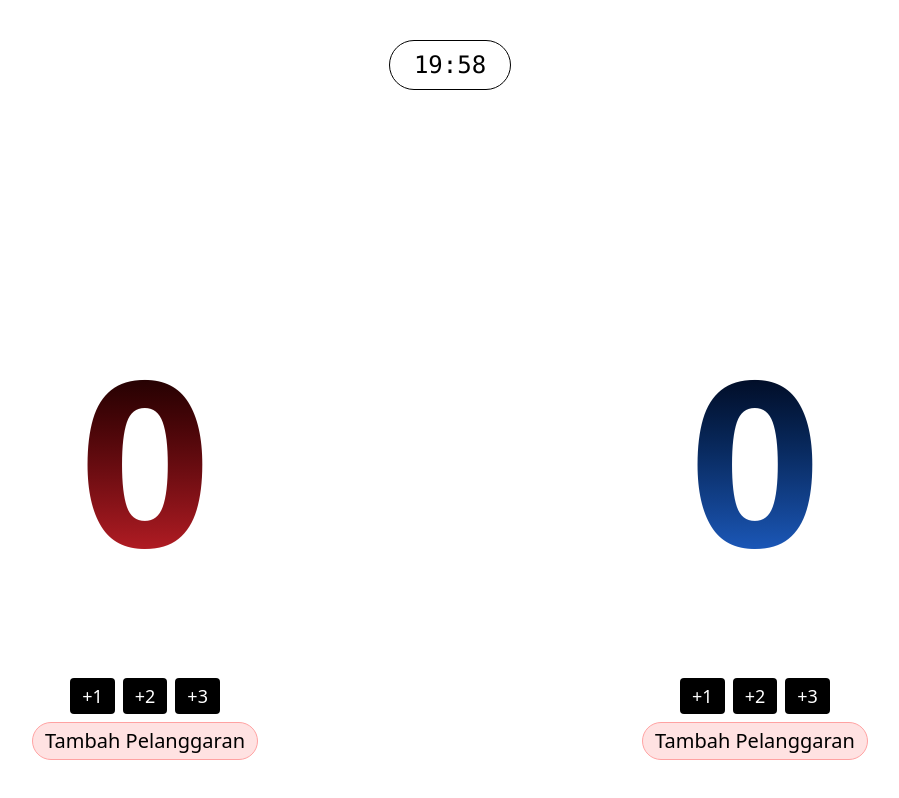
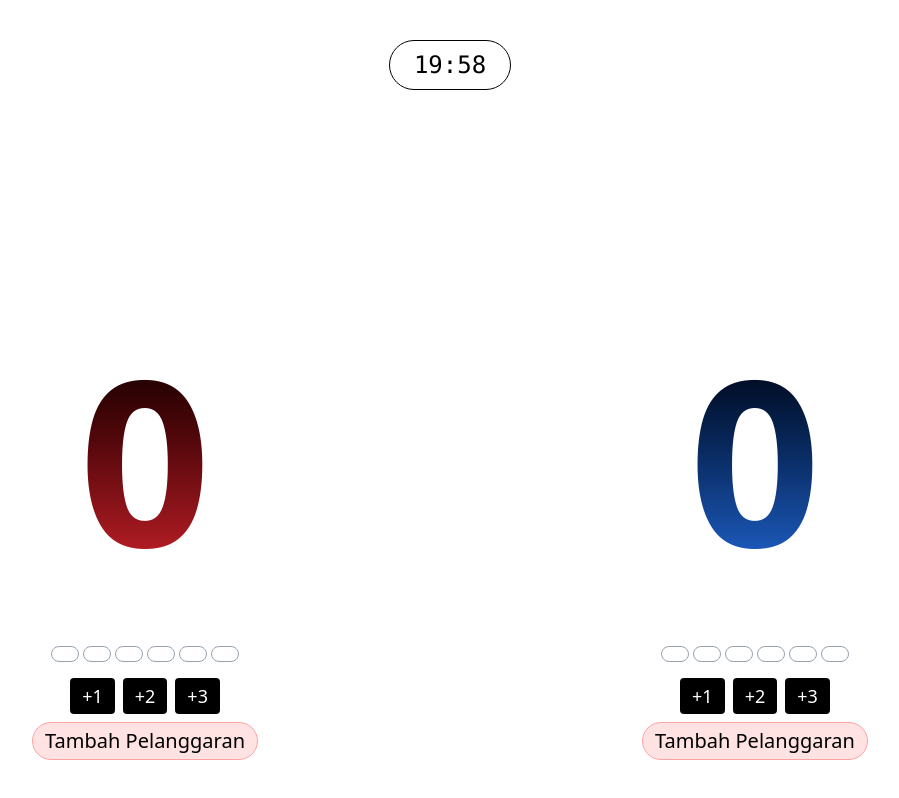
Before and after one commit to sayevvv/project-scoreboard, a React (Vite) app: page / in a window 1280 px wide. Both pictures are taken after a click on the button "Mulai Permainan". Shown: the whole page, without its empty margins (190-1089 px from the left). Built offline with nearby package versions, Linux system fonts and the light colour scheme.

Commit message:
feat (PlayerCard): fix css

```diff
--- a/src/ui/components/PlayerCard.tsx
+++ b/src/ui/components/PlayerCard.tsx
@@ -22,12 +22,13 @@ export default function PlayerCard({ name, score, setScore, gradient }: Props) {
         {[...Array(6)].map((_, idx) => (
           <div
             key={idx}
-            className={`w-7 h-4 rounded-full ${
-              idx < fouls ? "bg-red-500" : "border-gray-400"
+            className={`w-7 h-4 rounded-full border ${
+              idx < fouls ? "bg-red-500 border-red-500" : "border-gray-400"
             }`}
           ></div>
         ))}
       </div>
+
       <div className="flex gap-2 mb-2">
         {[1, 2, 3].map((val) => (
           <button
```
